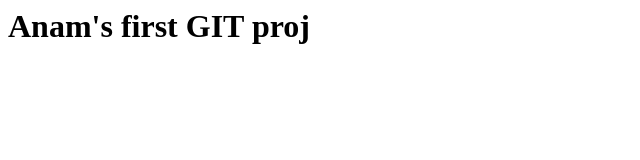
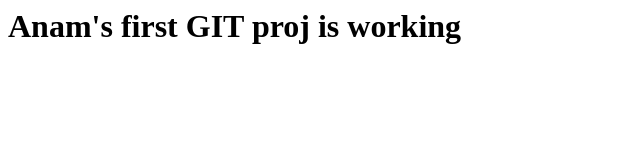
Before and after one commit to anamk123/First-Proj, a plain HTML site: page index.htm in a window 1280 px wide. Shown: the whole page, without its empty margins (0-640 px from the left). Drawn offline with Linux system fonts and the light colour scheme.

Commit message:
first edit

```diff
--- a/index.htm
+++ b/index.htm
@@ -9,7 +9,8 @@
 <body>
 
 
-	<h1>Anam's first GIT proj</h1>
+	<h1>Anam's first GIT proj is working</h1>
+
 
 
 </body>
```
